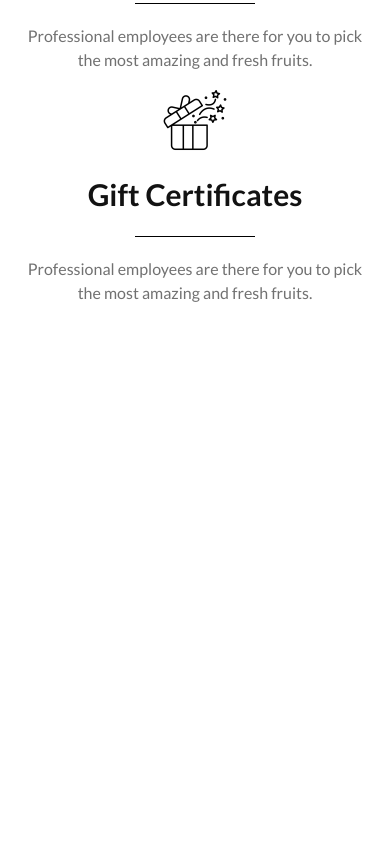
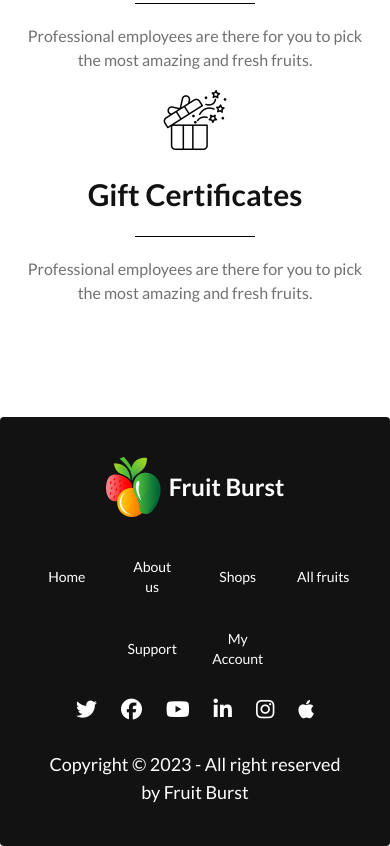
Before and after one commit to NafizUddin/third-assignment-fruit, a plain HTML site: page index.html in a window 390 px wide. Shown: the part 5949-6795 px from the top of the page. Before the commit the page ends 6366 px from the top, so only its background shows below. Drawn offline with nearby package versions, Linux system fonts and the light colour scheme.

Commit message:
added responsive footer

```diff
--- a/index.html
+++ b/index.html
@@ -1012,5 +1012,42 @@
       </section>
       <!-- Why Choose Us ends here -->
     </main>
+    <footer class="footer footer-center p-10 bg-title rounded">
+      <div class="flex items-center">
+        <img src="./images/logo.png" alt="" class="" />
+        <h1 class="text-white font-bold text-2xl md:text-4xl">Fruit Burst</h1>
+      </div>
+      <div class="grid grid-cols-4 md:grid-cols-6 gap-8">
+        <a class="link link-hover text-white md:text-lg lg:text-xl">Home</a>
+        <a class="link link-hover text-white md:text-lg lg:text-xl">About us</a>
+        <a class="link link-hover text-white md:text-lg lg:text-xl">Shops</a>
+        <a class="link link-hover text-white md:text-lg lg:text-xl"
+          >All fruits</a
+        >
+        <a
+          class="link link-hover col-start-2 md:col-start-5 text-white md:text-lg lg:text-xl"
+          >Support</a
+        >
+        <a
+          class="link link-hover col-start-3 md:col-start-6 text-white md:text-lg lg:text-xl"
+          >My Account</a
+        >
+      </div>
+      <div>
+        <div class="grid grid-flow-col gap-6">
+          <i class="fa-brands fa-twitter fa-xl" style="color: #ffffff"></i>
+          <i class="fa-brands fa-facebook fa-xl" style="color: #ffffff"></i>
+          <i class="fa-brands fa-youtube fa-xl" style="color: #ffffff"></i>
+          <i class="fa-brands fa-linkedin-in fa-xl" style="color: #ffffff"></i>
+          <i class="fa-brands fa-instagram fa-xl" style="color: #ffffff"></i>
+          <i class="fa-brands fa-apple fa-xl" style="color: #ffffff"></i>
+        </div>
+      </div>
+      <div>
+        <p class="text-white text-lg">
+          Copyright © 2023 - All right reserved by Fruit Burst
+        </p>
+      </div>
+    </footer>
   </body>
 </html>
```
